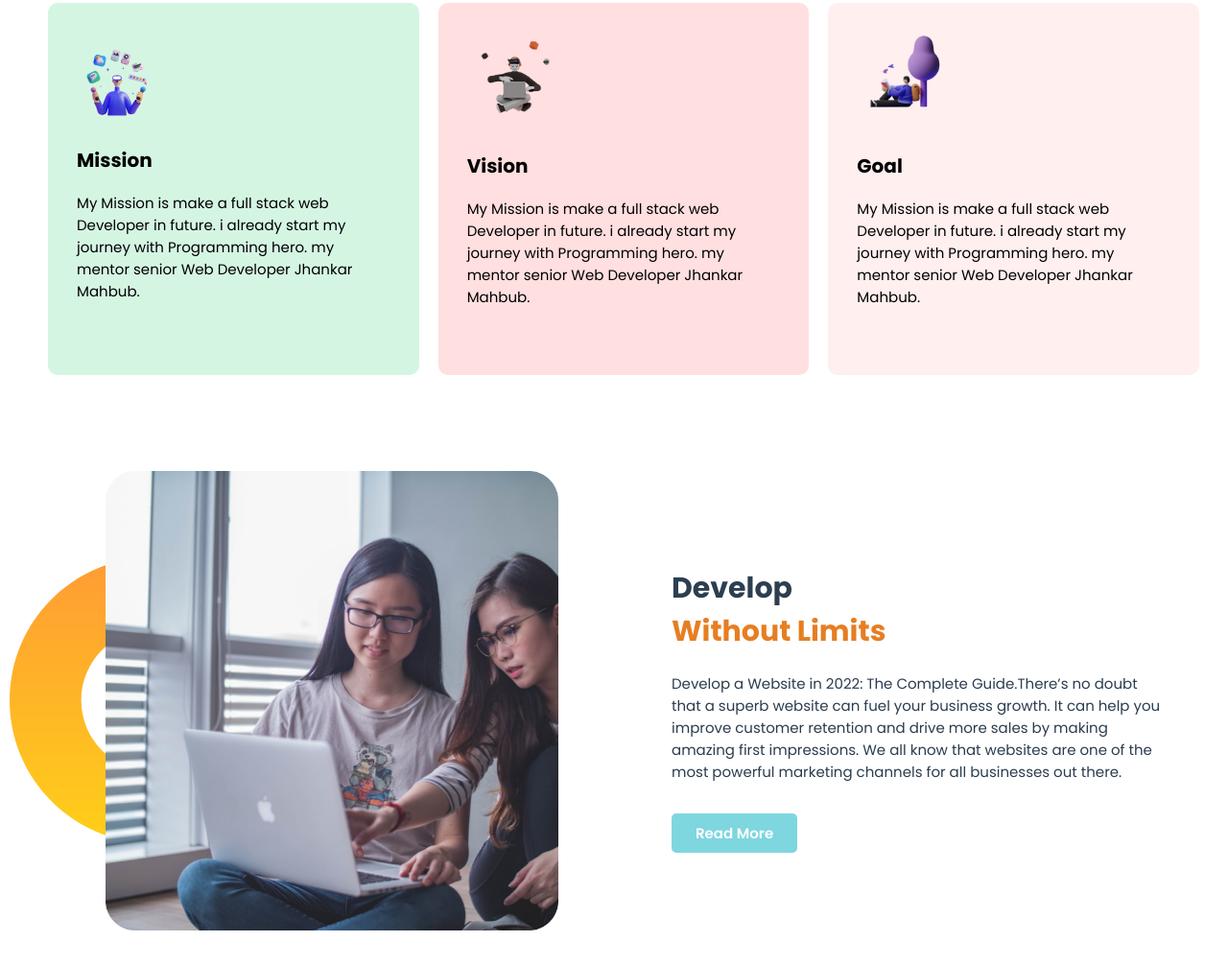
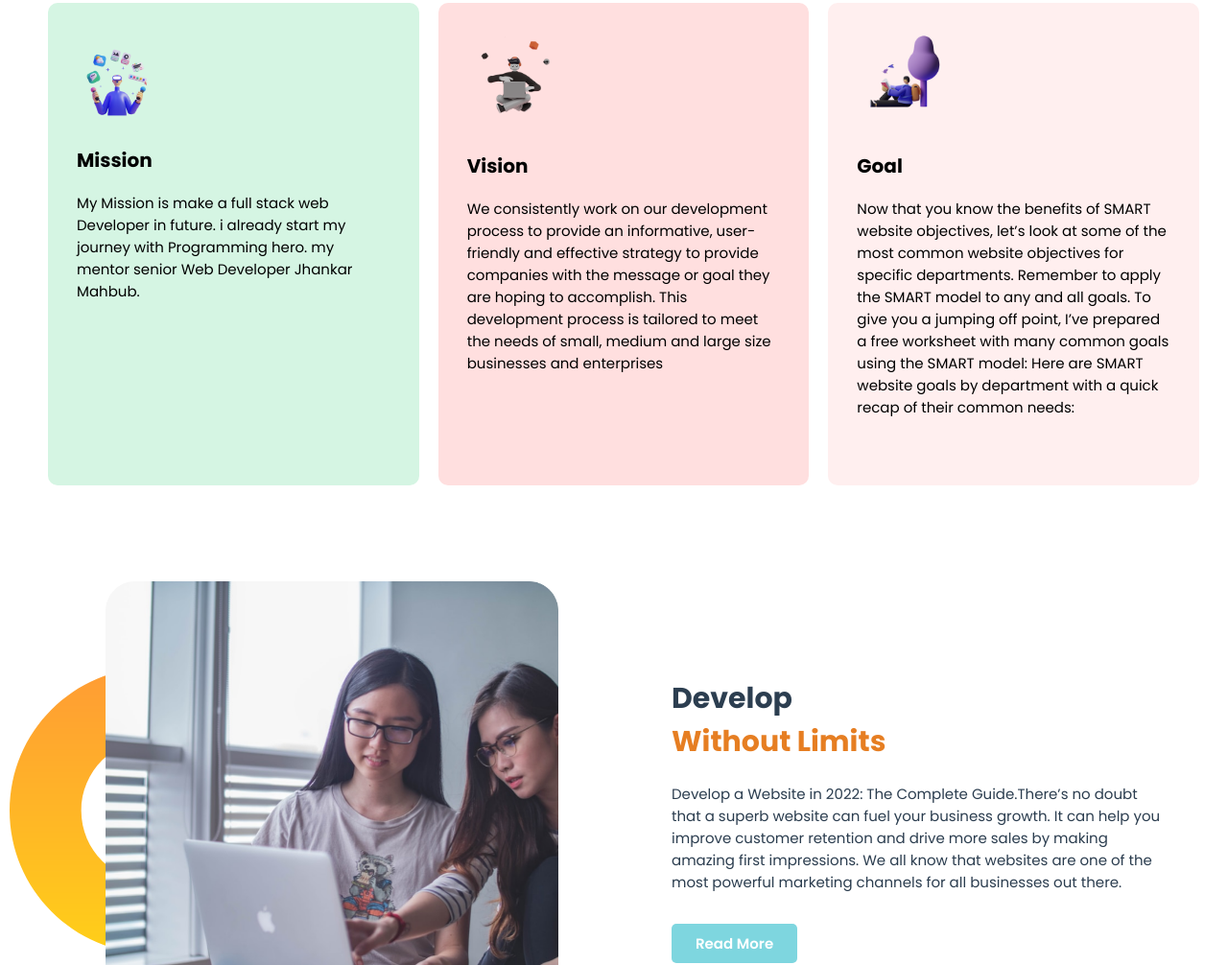
Before and after one commit to kabirul-design/mission-assignment-1, a plain HTML site: page index.html in a window 1280 px wide. Shown: the part 720-1726 px from the top of the page at 96% size. Drawn offline with Linux system fonts and the light colour scheme.

Commit message:
text-update

```diff
--- a/index.html
+++ b/index.html
@@ -42,16 +42,16 @@
                 <div class="mission-box">
                     <img src="img/illustrators/illustrator-2.png" alt="">
                     <h3>Vision</h3>
-                    <p>My Mission is make a full stack web Developer in future. i already start my journey
-                        with Programming hero. my mentor senior Web Developer Jhankar Mahbub.</p>
+                    <p>We consistently work on our development process to provide an informative, user-friendly and effective strategy to provide companies with the message or goal they are hoping to accomplish. This development process is tailored to meet the needs of
+                         small, medium and large size businesses and enterprises</p>
                 </div>
             </div>
             <div class="mission-content2">
                 <div class="mission-box">
                     <img src="img/illustrators/illustrator-3.png" alt="">
                     <h3>Goal</h3>
-                    <p>My Mission is make a full stack web Developer in future. i already start my journey
-                        with Programming hero. my mentor senior Web Developer Jhankar Mahbub.</p>
+                    <p>Now that you know the benefits of SMART website objectives, let’s look at some of the most common website objectives for specific departments. Remember to apply the SMART model to any and all goals. To give you a jumping off point, I’ve prepared a free worksheet with many common goals using the SMART model: Here are SMART
+                         website goals by department with a quick recap of their common needs:</p>
                 </div>
             </div>
         </div>
```
